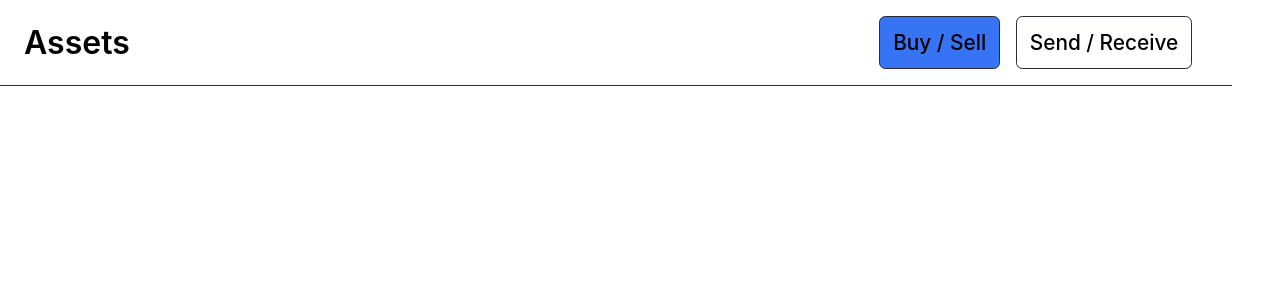
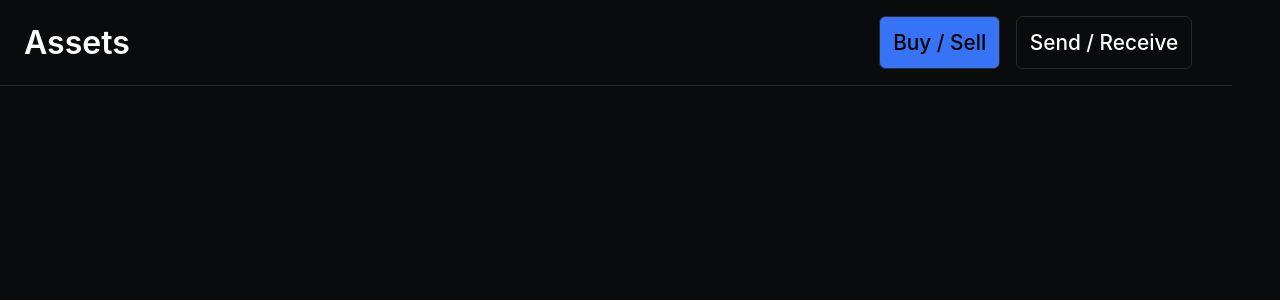
Before and after one commit to prashishb/coinbase-blockchain-app, a Next.js app: page /Dashboard in a window 1280 px wide. Shown: the top 300 px of the page. Built offline with nearby package versions, Linux system fonts and the light colour scheme; what @3rdweb/hooks would draw is missing.

Commit message:
Dashboard styling

```diff
--- a/pages/Dashboard.js
+++ b/pages/Dashboard.js
@@ -1,8 +1,27 @@
 import React from 'react';
+import styled from 'styled-components';
 import Header from '../components/Header';
 
 const Dashboard = ({ address }) => {
-  return <Header />;
+  return (
+    <Wrapper>
+      <MainContainer>
+        <Header />
+      </MainContainer>
+    </Wrapper>
+  );
 };
 
 export default Dashboard;
+
+const Wrapper = styled.div`
+  display: flex;
+  height: 100vh;
+  width: 100vw;
+  background-color: #0a0b0d;
+  color: #fff;
+`;
+
+const MainContainer = styled.div`
+  flex: 1;
+`;
```
